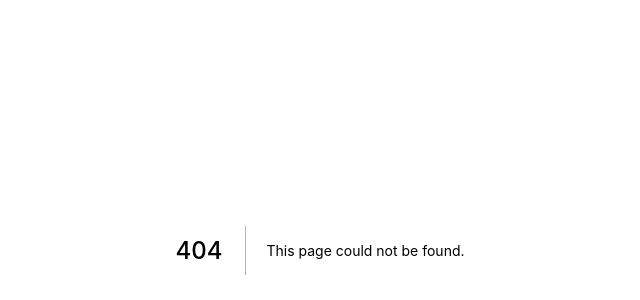
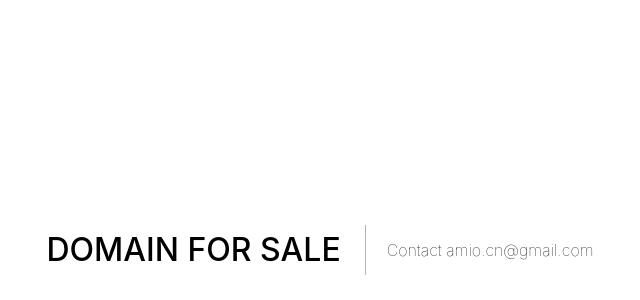
Before and after one commit to amio/holmes, a Next.js app: page /sale in a window 1280 px wide. Before the commit this address had no page. Shown: the part 150-450 px from the top of the page, without its empty margins (320-960 px from the left). Built offline with nearby package versions, Linux system fonts and the light colour scheme.

Commit message:
Add sale page

```diff
--- a/package.json
+++ b/package.json
@@ -12,7 +12,8 @@
     "start": "next start",
     "inspect": "npx --node-arg=--inspect next",
     "deploy": "now rm holmes --safe && now && now alias",
-    "d:murm.net": "SUB_SITE=murm.net npm run build && now deploy out -n holmes"
+    "d:murm.net": "SUB_SITE=murm.net npm run build && now deploy out -n holmes",
+    "d:sale": "SUB_SITE=sale npm run build && now deploy out -n holmes"
   },
   "dependencies": {
     "babel-plugin-inline-react-svg": "^0.5.2",
--- /dev/null
+++ b/pages/sale.js
@@ -0,0 +1,5 @@
+import Universe from './universe.js'
+
+export default (props) => {
+  return <Universe title='domain for sale' desc='Contact amio.cn@gmail.com' />
+}
```
